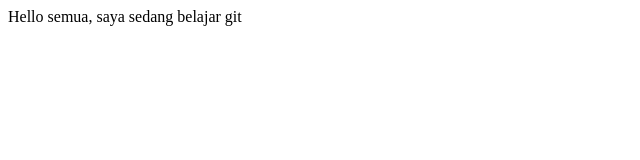
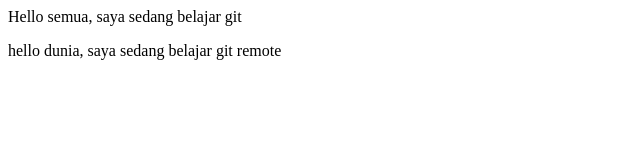
Before and after one commit to Angga-Azhari/belajar, a plain HTML site: page index.html in a window 1280 px wide. Shown: the whole page, without its empty margins (0-640 px from the left). Drawn offline with Linux system fonts and the light colour scheme.

Commit message:
mengubah konten index.html

```diff
--- a/index.html
+++ b/index.html
@@ -5,5 +5,6 @@
     </head>
     <body>
         <p>Hello semua, saya sedang belajar git</p>
+        <p>hello dunia, saya sedang belajar git remote</p>
     </body>
 </html>
```
